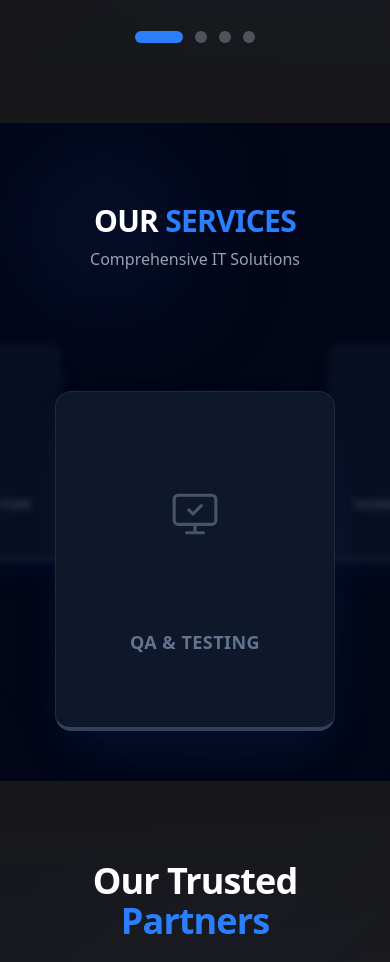
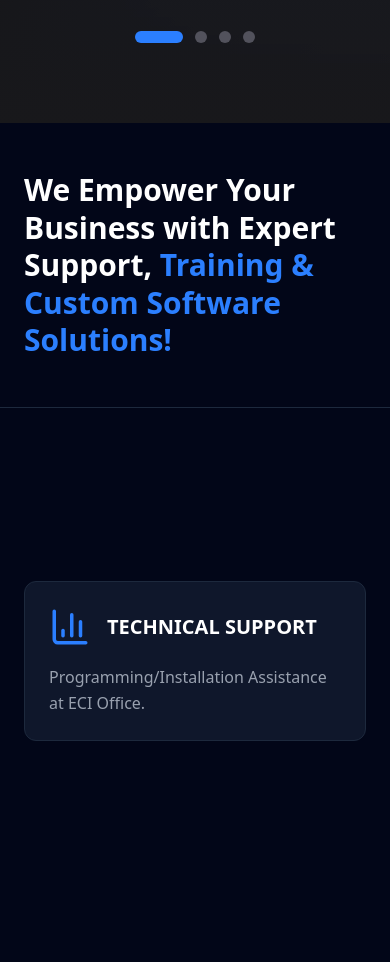
Before and after one commit to kcrosita23/ECI-INTERNSxJUNIORS, a React (Vite) app in the folder eci/: page / in a window 390 px wide. Shown: the part 5585-6547 px from the top of the page. Built offline with nearby package versions, Linux system fonts and the light colour scheme.

Commit message:
change ui

```diff
--- a/eci/src/components/Services.tsx
+++ b/eci/src/components/Services.tsx
@@ -1,181 +1,95 @@
-import { useState, useEffect } from "react";
-import { motion } from "framer-motion";
 import {
   MonitorCheck,
   Code2,
   Headset,
-  Server,
   BarChart3,
 } from "lucide-react";
-import { clsx, type ClassValue } from "clsx";
-import { twMerge } from "tailwind-merge";
+import { motion } from "framer-motion";
 
-// --- Utility ---
-function cn(...inputs: ClassValue[]) {
-  return twMerge(clsx(inputs));
-}
-
-// --- Data ---
 const services = [
   {
     id: 1,
-    title: "Back Office Support",
+    title: "TECHNICAL SUPPORT",
     icon: BarChart3,
-    description: "Data analysis and administrative workflow optimization.",
+    description: "Programming/Installation Assistance at ECI Office.",
   },
   {
     id: 2,
-    title: "QA & Testing",
+    title: "TRAINING",
     icon: MonitorCheck,
-    description: "Comprehensive automated and manual software testing.",
+    description: "Magic XPA Developer Training 5 days Training at ECI Office.",
   },
   {
     id: 3,
-    title: "App Development",
+    title: "CUSTOM SOFTWARE DEVELOPMENT",
     icon: Code2,
-    description: "Full-cycle mobile and web application engineering.",
+    description:
+      "ECI has the experience to help design, create, deploy, and maintain secure and reliable software applications tailored to specific business needs, on time and within the budget. Our approach integrates cybersecurity best practices throughout the development lifecycle to ensure protection from evolving threats.",
   },
   {
     id: 4,
-    title: "Technical Helpdesk",
+    title: "CYBERSECURITY SERVICES",
     icon: Headset,
-    description: "24/7 technical support and issue resolution.",
-  },
-  {
-    id: 5,
-    title: "IT Infrastructure",
-    icon: Server,
-    description: "Cloud management and server maintenance.",
+    description:
+      "Vulnerability Assessment and Penetration Testing (VAPT) to identify and address security gaps. Cybersecurity Posture Assessment to evaluate and strengthen your organization’s overall security readiness.",
   },
 ];
 
-const OrbitingCarouselDark = () => {
-  const [activeIndex, setActiveIndex] = useState(0);
+export default function Services() {
+  return (
+    <section id="services" className="bg-slate-950 text-white relative">
+      {/* Changed: 'flex-col' for mobile, 'lg:grid' for desktop */}
+      <div className="flex flex-col lg:grid lg:grid-cols-2 max-w-7xl mx-auto">
 
-  // --- Configuration ---
-  const X_RADIUS = 380;
-  const Y_OFFSET = 60;   // Positive Y_OFFSET makes the front card dip lower
-  const TOTAL = services.length;
+        {/* LEFT — Header (Sticky on Desktop, Static on Mobile) */}
+        {/* Changed: Added responsive padding, height, and font sizes */}
+        <div className="relative flex flex-col justify-center px-6 py-12 lg:px-16 lg:sticky lg:top-0 lg:h-screen bg-slate-950 z-10">
+          <p className="text-3xl md:text-4xl lg:text-5xl font-bold leading-tight">
+            We Empower Your Business with Expert Support,{" "}
+            <span className="text-blue-500">
+              Training & Custom Software Solutions!
+            </span>
+          </p>
+        </div>
 
-  // Auto-rotate
-  useEffect(() => {
-    const timer = setInterval(() => {
-      setActiveIndex((prev) => prev + 1);
-    }, 4000);
-    return () => clearInterval(timer);
-  }, []);
+        {/* RIGHT — Scrolling Content */}
+        {/* Changed: Border is top on mobile, left on desktop */}
+        <div className="border-t border-slate-800 lg:border-t-0 lg:border-l">
+          {services.map((service) => {
+            const Icon = service.icon;
+            return (
+              <div
+                key={service.id}
+                // Changed: min-h-[50vh] for mobile (so it doesn't take full height if not needed), h-screen for desktop
+                // Changed: px-6 for mobile, px-20 for desktop
+                className="min-h-[60vh] lg:h-screen flex items-center px-6 py-10 lg:px-20 overflow-hidden"
+              >
+                <motion.div
+                  initial={{ opacity: 0, y: 100 }}
+                  whileInView={{ opacity: 1, y: 0 }}
+                  transition={{ duration: 0.8, ease: "easeOut" }}
+                  // Changed: Lowered threshold slightly so it triggers earlier on mobile
+                  viewport={{ once: false, amount: 0.3 }}
 
-  const handleNext = () => setActiveIndex((prev) => prev + 1);
-  const handlePrev = () => setActiveIndex((prev) => prev - 1);
+                  // Changed: Mobile padding p-6, Desktop p-12
+                  className="w-full bg-slate-900 border border-slate-800 rounded-xl p-6 lg:p-12 hover:border-blue-500 transition-colors duration-300"
+                >
+                  <div className="flex items-center gap-4 mb-4 lg:mb-6">
+                    <Icon className="text-blue-500" size={42} />
+                    <h3 className="text-xl lg:text-2xl font-semibold">
+                      {service.title}
+                    </h3>
+                  </div>
 
-  // --- 3D Logic ---
-  const getCardStyle = (index: number) => {
-    const theta = ((index - activeIndex) * (2 * Math.PI)) / TOTAL;
-
-    // 1. DEPTH (Cos): -1 (Back) to 1 (Front)
-    const depth = Math.cos(theta);
-
-    // 2. X POSITION (Sin): -1 (Left) to 1 (Right)
-    const x = Math.sin(theta) * X_RADIUS;
-
-    // 3. Y POSITION (Tilt):
-    // Positive Depth (Front) * Y_OFFSET = Positive Y (Down)
-    const y = depth * Y_OFFSET;
-
-    // 4. SCALE: Front = 1.0, Back = 0.6
-    const scale = 0.6 + ((depth + 1) / 2) * 0.4;
-
-    // 5. OPACITY: Front = 1, Back = 0.5
-    const opacity = 0.5 + ((depth + 1) / 2) * 0.5;
-
-    // 6. Z-INDEX
-    const zIndex = Math.round((depth + 1) * 20);
-
-    // 7. BLUR
-    const blur = depth < 0.2 ? `blur(${Math.abs(depth - 0.2) * 5}px)` : "blur(0px)";
-
-    return { x, y, scale, opacity, zIndex, filter: blur };
-  };
-
-  return (
-    // Main container changed to dark slate background and white text
-    <div id="services" className="w-full min-h-[600px] bg-slate-950 text-white flex flex-col items-center justify-center overflow-hidden py-20 relative">
-
-      {/* Background Decor - Dark Blue/Cyan blobs */}
-      <div className="absolute top-10 left-10 w-32 h-32 bg-blue-900/30 rounded-full blur-3xl pointer-events-none" />
-      <div className="absolute bottom-10 right-10 w-64 h-64 bg-cyan-900/20 rounded-full blur-3xl opacity-50 pointer-events-none" />
-      <div className="absolute inset-0 bg-[radial-gradient(ellipse_at_center,_var(--tw-gradient-stops))] from-slate-900/50 to-slate-950 pointer-events-none" />
-
-
-      {/* Heading - White and Blue text */}
-      <div className="mb-20 text-center z-10 relative">
-        <h2 className="text-3xl font-bold text-white tracking-tight">
-          OUR <span className="text-blue-500">SERVICES</span>
-        </h2>
-        <p className="text-gray-400 mt-2">Comprehensive IT Solutions</p>
+                  <p className="text-gray-400 leading-relaxed text-base lg:text-lg max-w-2xl">
+                    {service.description}
+                  </p>
+                </motion.div>
+              </div>
+            );
+          })}
+        </div>
       </div>
-
-      {/* 3D Stage */}
-      <div className="relative w-full max-w-5xl h-[400px] mt-[-50px] flex items-center justify-center perspective-1000">
-        {services.map((service, index) => {
-          const style = getCardStyle(index);
-          const isFront = style.zIndex > 80;
-
-          return (
-            <motion.div
-              key={service.id}
-              animate={style}
-              transition={{
-                type: "spring",
-                stiffness: 120,
-                damping: 20,
-                mass: 1,
-              }}
-              // Card Styles - Dark theme colors
-              className={cn(
-                "absolute w-[280px] h-[340px] rounded-2xl p-6 flex flex-col items-center justify-center text-center select-none cursor-pointer transition-colors duration-300",
-                // Base dark card style
-                "bg-slate-900 border shadow-2xl shadow-blue-900/20",
-                // Conditional borders for active vs inactive
-                isFront
-                  ? "border-blue-500/50 border-b-4 border-b-blue-500"
-                  : "border-slate-800 border-b-4 border-b-slate-700 hover:border-slate-700",
-                 isFront && "hover:brightness-110"
-              )}
-              onClick={() => {
-                const diff = (index - (activeIndex % TOTAL) + TOTAL) % TOTAL;
-                if (diff === 1) handleNext();
-                if (diff === TOTAL - 1) handlePrev();
-              }}
-            >
-              {/* Icon Area */}
-              <div className="flex-1 flex items-center justify-center w-full relative">
-                {isFront && (
-                  // Blue glow for front item
-                  <div className="absolute inset-0 bg-blue-500/20 rounded-full scale-75 blur-md" />
-                )}
-
-                <div className={cn("relative z-10 transition-colors duration-300", isFront ? "text-blue-400 drop-shadow-[0_0_10px_rgba(59,130,246,0.5)]" : "text-slate-600")}>
-                   <service.icon size={isFront ? 70 : 50} strokeWidth={1.5} />
-                </div>
-              </div>
-
-              {/* Text Content */}
-              <div className="mt-4">
-                <h3 className={cn("text-lg font-bold uppercase tracking-wide transition-colors duration-300", isFront ? "text-white" : "text-slate-500")}>
-                  {service.title}
-                </h3>
-                <p className={cn("text-xs mt-2 leading-relaxed transition-opacity duration-300", isFront ? "text-gray-300 opacity-100" : "text-gray-500 opacity-0")}>
-                  {service.description}
-                </p>
-              </div>
-
-            </motion.div>
-          );
-        })}
-      </div>
-    </div>
+    </section>
   );
-};
-
-export default OrbitingCarouselDark;
+}
```
